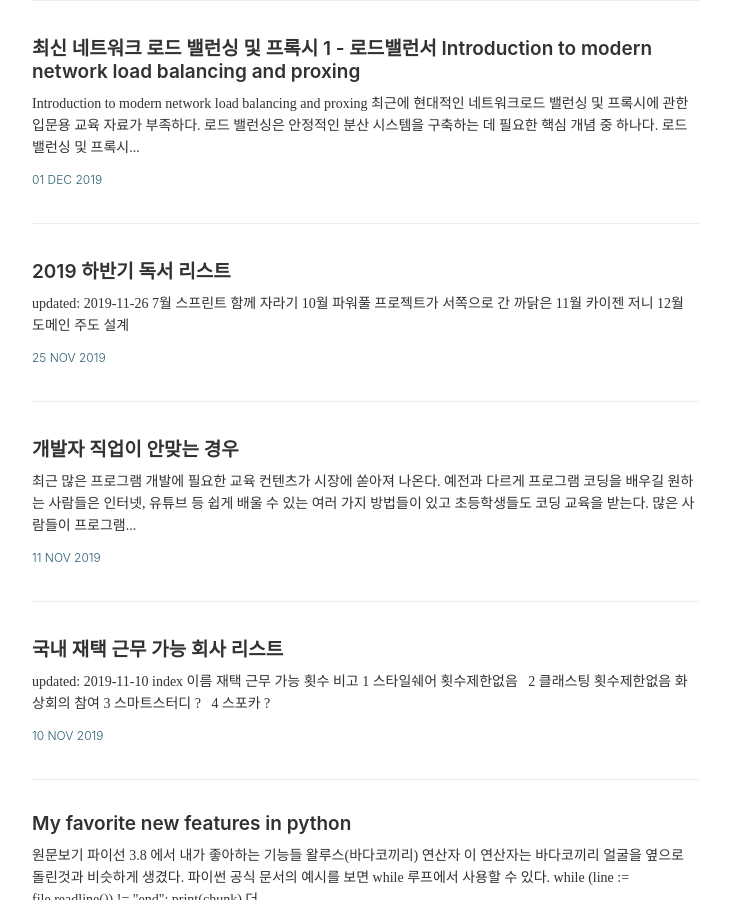
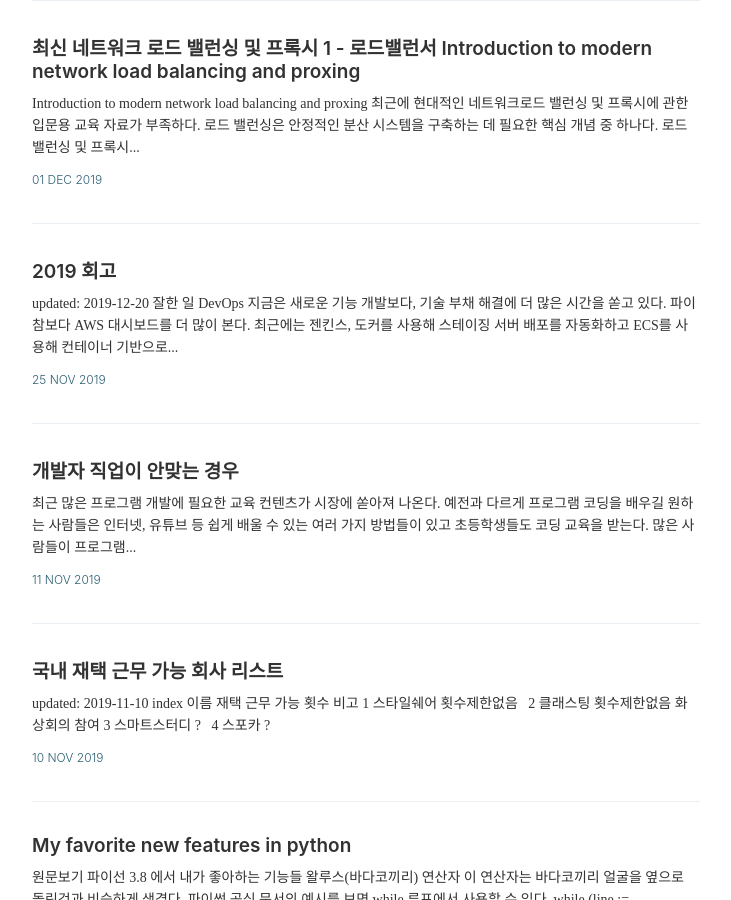
Before and after one commit to suhyunbaik/suhyunbaik.github.io, a Jekyll site: the page built from index.html, in a window 1280 px wide and 900 px high, scrolled down 1356 px. Shown: the whole window, without its empty margins (274-1005 px from the left). Built offline with Jekyll 4.4.1, drawn with Linux system fonts in a browser that asks for light colours; the list of posts is cut into pages by our own code.

Commit message:
Feat: 2019 retrospect

```diff
--- /dev/null
+++ b/_posts/2019-11-25-2019-retrospect.md
@@ -0,0 +1,30 @@
+---
+layout: post
+title: 2019 회고
+tags: [2019, 회고]
+---
+
+updated: 2019-12-20
+
+### 잘한 일
+#### DevOps
+지금은 새로운 기능 개발보다, 기술 부채 해결에 더 많은 시간을 쏟고 있다. 파이참보다 AWS 대시보드를 더 많이 본다. 최근에는 젠킨스, 도커를 사용해 스테이징 서버 배포를 자동화하고 ECS를 사용해 컨테이너 기반으로 구축하는 작업을 했다. 삽질을 엄청 했다. 하지만 이전부터 DevOps 일도 해보고 싶었는데 이렇게 경험할 수 있는 기회가 있어 좋다.
+
+#### 개발 관련 세미나
+부산에 있을때는 개발 관련 세미나가 많이 없어서 항상 아쉬웠다. 파이콘도 가보고 싶었는데 비용과 시간때문에 못갔다. 이번년에는 파이콘도 갔고, 시간 날 때 마다 개발 세미나를 참석했다.
+
+
+### 독서 리스트
+#### 7월
+* [스프린트](http://www.kyobobook.co.kr/product/detailViewKor.laf?ejkGb=KOR&mallGb=KOR&barcode=9788934975953&orderClick=LAG&Kc=)
+* [함께 자라기](http://www.kyobobook.co.kr/product/detailViewKor.laf?ejkGb=KOR&mallGb=KOR&barcode=9788966262335&orderClick=LEa&Kc=)
+
+#### 10월
+* [파워풀](http://www.kyobobook.co.kr/product/detailViewKor.laf?ejkGb=KOR&mallGb=KOR&barcode=9788966262335&orderClick=LEa&Kc=)
+* [프로젝트가 서쪽으로 간 까닭은](http://www.kyobobook.co.kr/product/detailViewKor.laf?ejkGb=KOR&mallGb=KOR&barcode=9788991268685&orderClick=LEa&Kc=)
+
+#### 11월
+* [카이젠 저니](http://www.kyobobook.co.kr/product/detailViewKor.laf?ejkGb=KOR&mallGb=KOR&barcode=9791188621767&orderClick=LAG&Kc=)
+
+#### 12월
+* [도메인 주도 설계]()
--- a/_posts/2019-11-25-book-list-2019.md
+++ /dev/null
@@ -1,21 +0,0 @@
----
-layout: post
-title: 2019 하반기 독서 리스트
-tags: [2019, 독서]
----
-
-updated: 2019-11-26
-
-# 7월
-* [스프린트](http://www.kyobobook.co.kr/product/detailViewKor.laf?ejkGb=KOR&mallGb=KOR&barcode=9788934975953&orderClick=LAG&Kc=)
-* [함께 자라기](http://www.kyobobook.co.kr/product/detailViewKor.laf?ejkGb=KOR&mallGb=KOR&barcode=9788966262335&orderClick=LEa&Kc=)
-
-# 10월
-* [파워풀](http://www.kyobobook.co.kr/product/detailViewKor.laf?ejkGb=KOR&mallGb=KOR&barcode=9788966262335&orderClick=LEa&Kc=)
-* [프로젝트가 서쪽으로 간 까닭은](http://www.kyobobook.co.kr/product/detailViewKor.laf?ejkGb=KOR&mallGb=KOR&barcode=9788991268685&orderClick=LEa&Kc=)
-
-# 11월
-* [카이젠 저니](http://www.kyobobook.co.kr/product/detailViewKor.laf?ejkGb=KOR&mallGb=KOR&barcode=9791188621767&orderClick=LAG&Kc=)
-
-# 12월
-* [도메인 주도 설계]()
```
Also changed, not shown: _posts/2019-12-02-it-is-better-to-avoid-a-toxic-employee-than-hire-a-superstar.md (+1 -1 lines), _posts/2019-12-20-no-pulbic-dns-ip-when-start-new-ec2-instance.md (+2 -2 lines).
